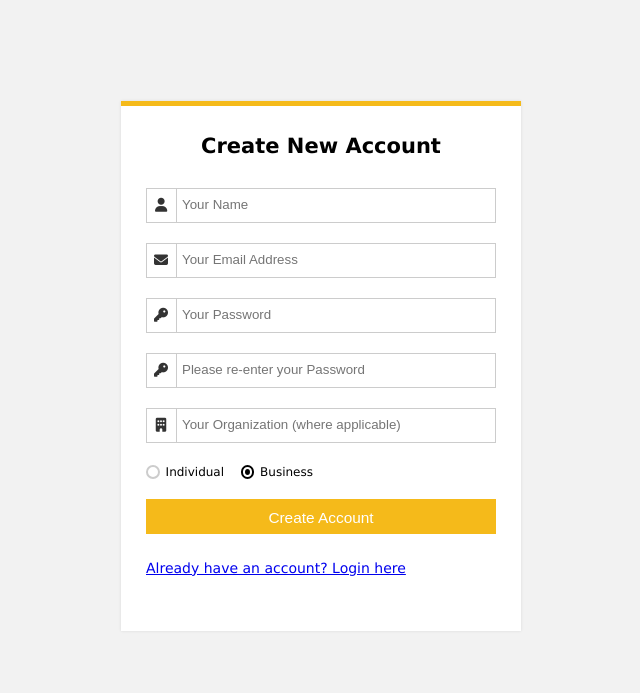
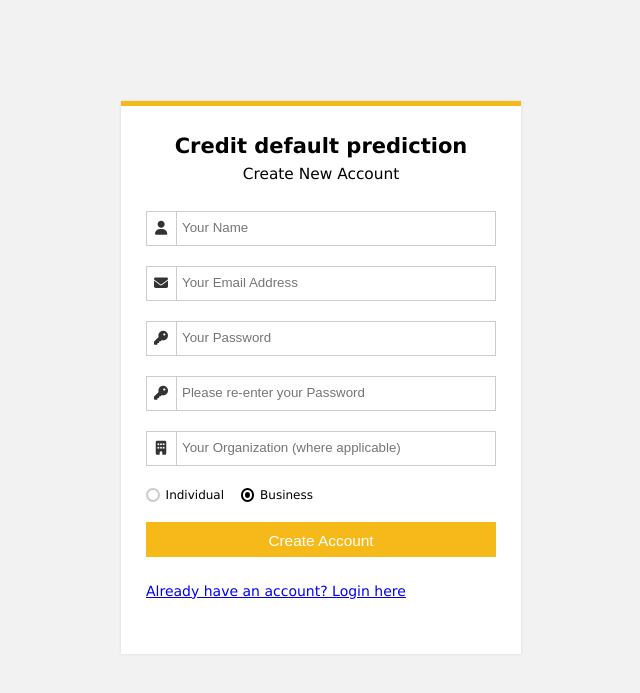
Before and after one commit to Jake-LJH/default-prediction, a Flask app: page /signup in a window 1280 px wide. Shown: the top 693 px of the page, without its empty margins (319-959 px from the left). Run offline with Flask 2, Linux system fonts and the light colour scheme; some libraries are stand-ins or nearby versions.

Commit message:
Add files via upload

```diff
--- a/source/templates/createAccount.html
+++ b/source/templates/createAccount.html
@@ -11,7 +11,8 @@
     <div class="form_wrapper">
         <div class="form_container">
           <div class="title_container">
-            <h2>Create New Account</h2>
+            <h2>Credit default prediction</h2>
+            <h3>Create New Account</h3>
           </div>
           <div class="row clearfix">
             <div class="">
--- a/source/templates/login.html
+++ b/source/templates/login.html
@@ -12,7 +12,8 @@
       <div class="form_wrapper">
           <div class="form_container">
             <div class="title_container">
-              <h2>User Login</h2>
+              <h2>Credit default prediction</h2>
+              <h3>User Login</h3>
             </div>
             <div class="row clearfix">
               <div class="">
```
